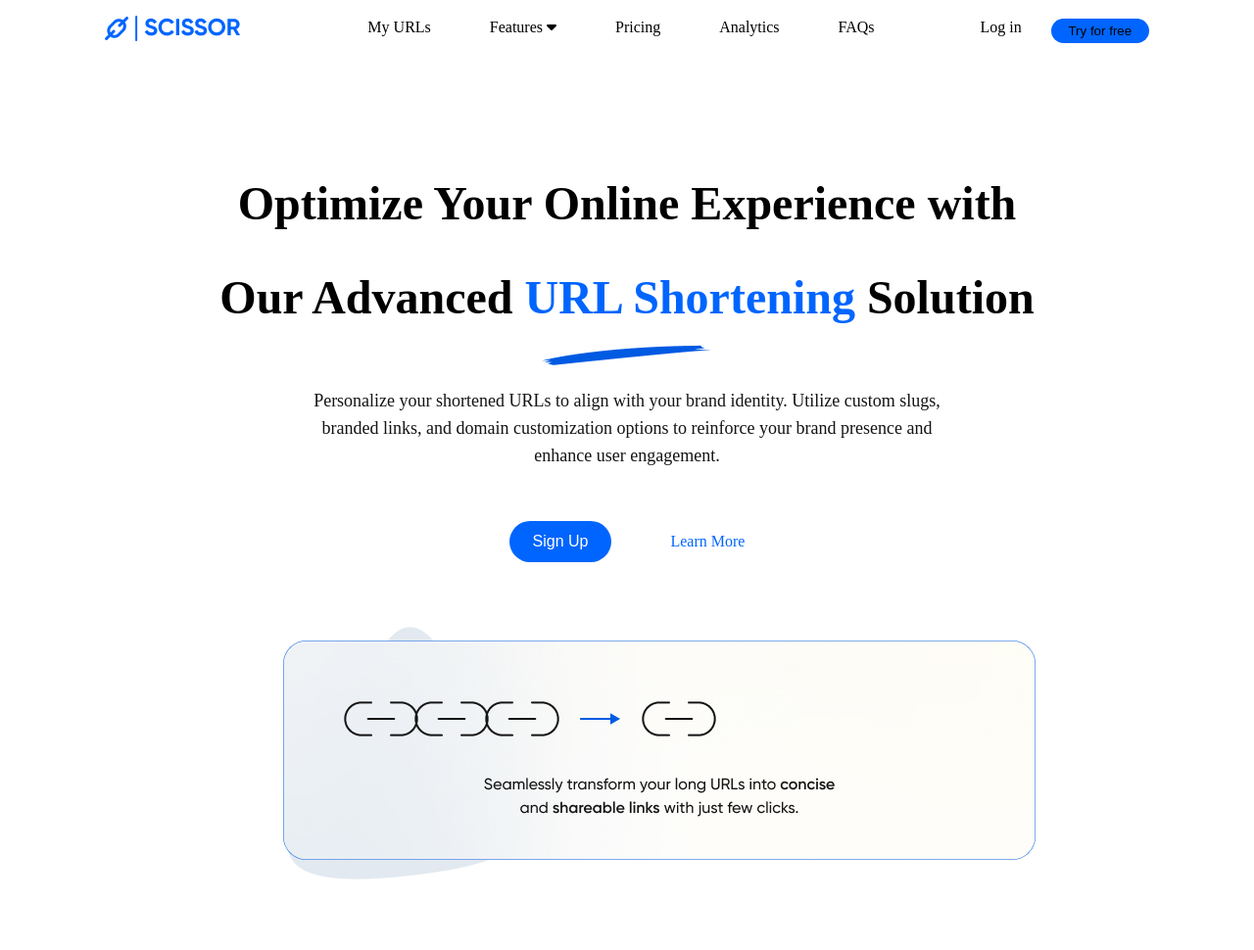
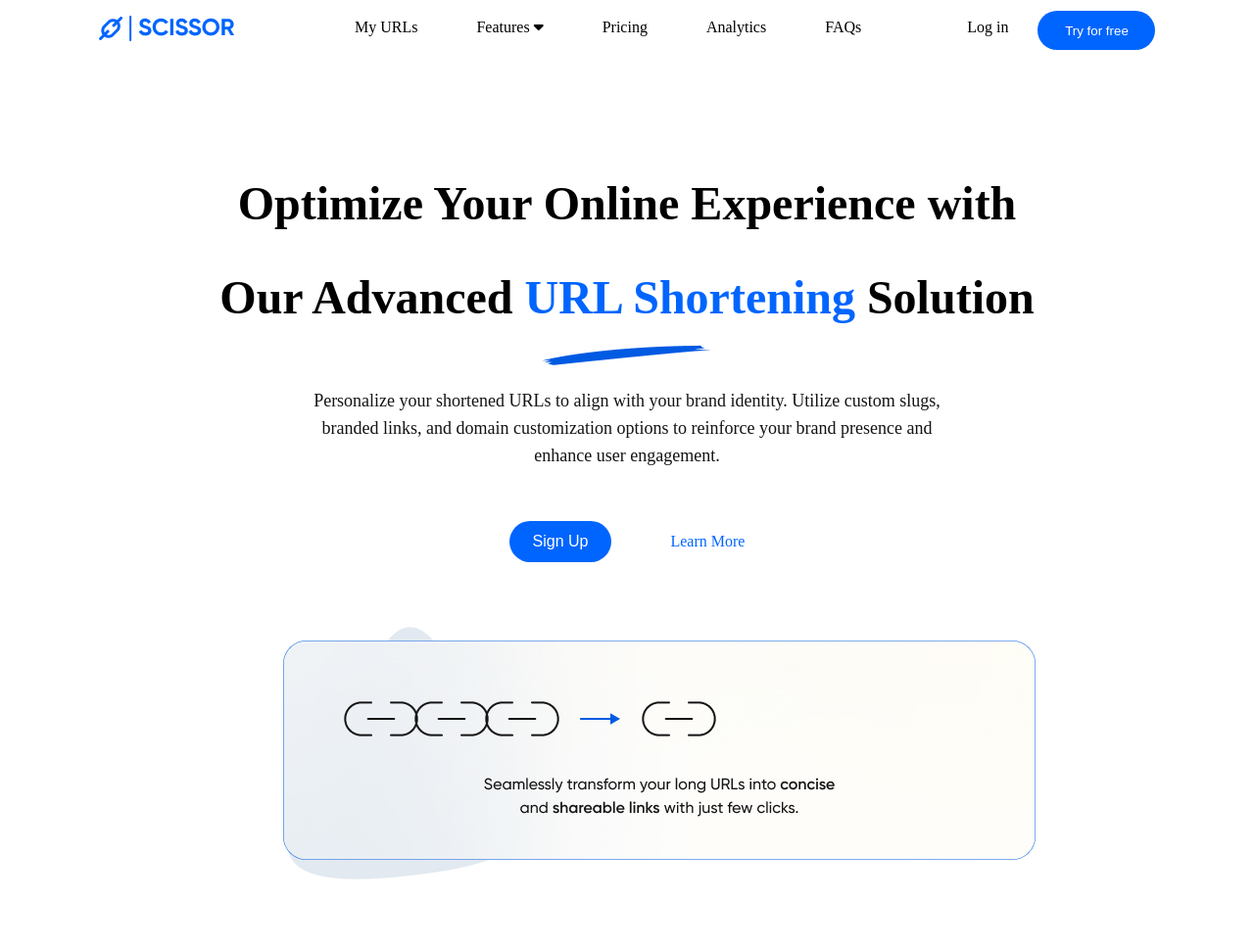
Before and after one commit to Omobolajiolanrewaju/AltSchoolV2-Exam, a plain HTML site: page index.html in a window 1280 px wide. Shown: the top 970 px of the page at 98% size. Drawn offline with Linux system fonts and the light colour scheme; a web font is replaced by a local one.

Commit message:
Edit of my AltSchoolV2-Exam

```diff
--- a/index.html
+++ b/index.html
@@ -70,7 +70,7 @@
             </h1>
             <img src="image/Vector 3.png" alt="" class="vct3">
 
-        <p>Personalize your shortened URLs to align with your brand identity.
+        <p style="font-family: Gilroy-Medium;">Personalize your shortened URLs to align with your brand identity.
             Utilize custom slugs,<br>branded links, and domain customization options
              to reinforce your brand presence and <br> enhance user engagement.</p>
         <button>Sign Up</button>
--- a/style.css
+++ b/style.css
@@ -30,7 +30,7 @@ body {
 }
 
 .container nav ul li {
-  padding: 0px 30px;
+  padding: 8px 30px;
   position: relative;
 }
 
@@ -45,8 +45,10 @@ body {
   background: var(--primary-300-base, #0065FE);
   border: var(--primary-300-base, #0065FE);
   border-radius: 45px;
-  width: 100px;
-  height: 25px;
+  width: 120px;
+  height: 40px;
+  color: #FFF;
+  padding: 10px ;
 }
 
 .container nav li div ul li {
@@ -244,7 +246,7 @@ body .FAQ-section .accordion {
   justify-content: center;
   text-align: center;
   inset: 0;
-  margin: auto;
+  margin: auto auto 80px auto;
 
   /* min-height: 100vh; */
   width: 700px;
```
